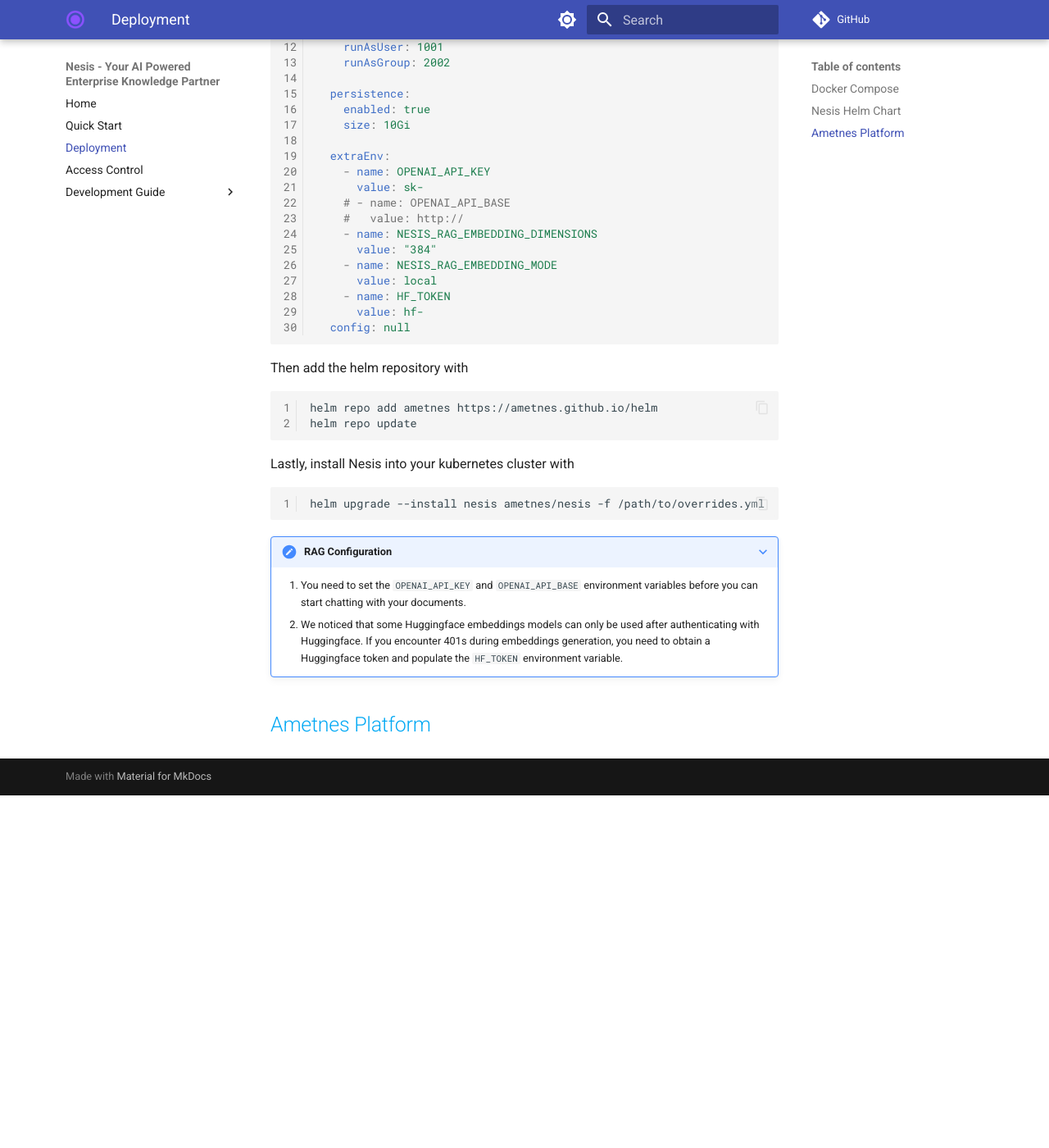
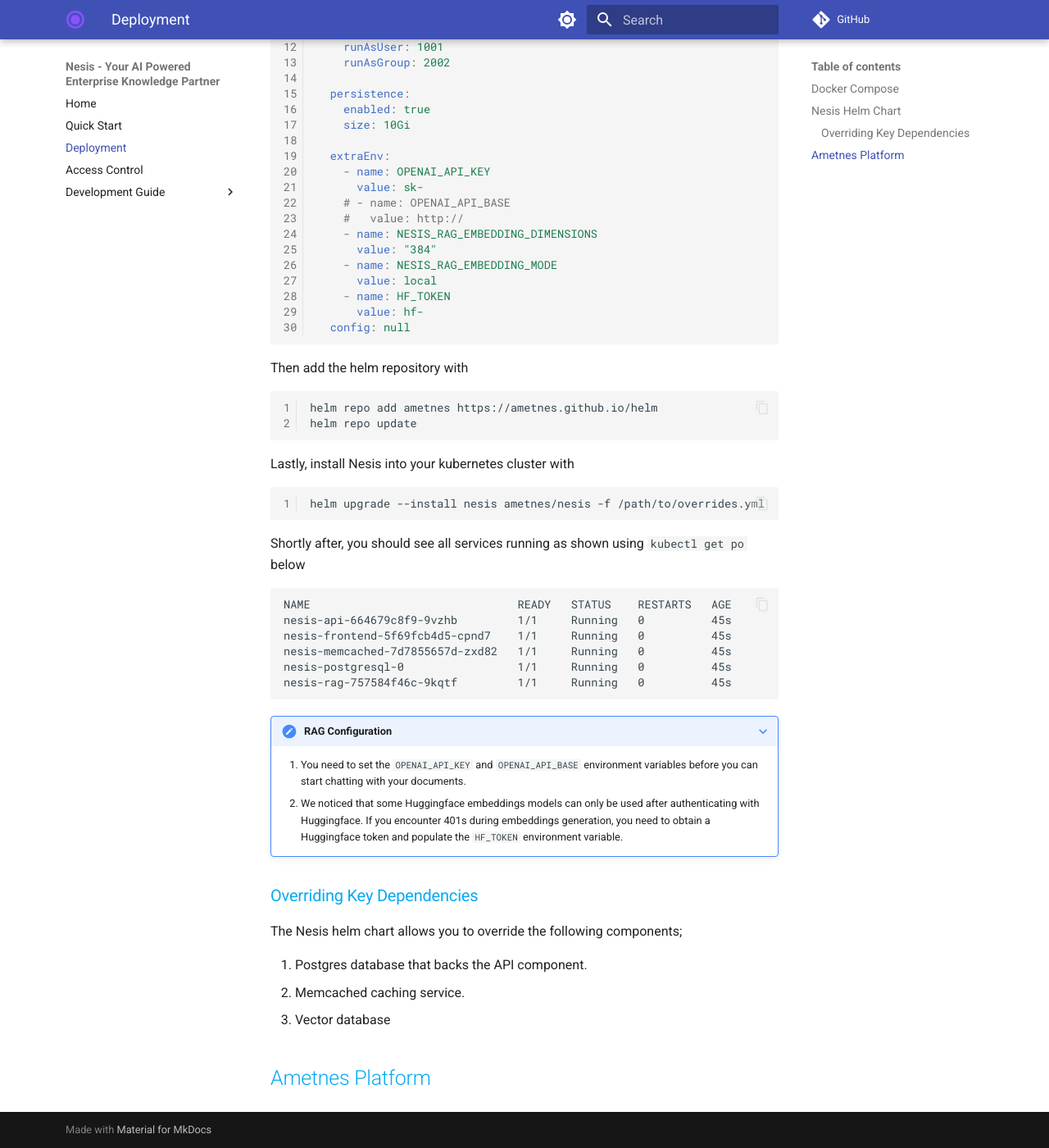
Before and after one commit to ametnes/nesis, an MkDocs documentation site: the page built from docs/src/deployment.md, in a window 1280 px wide and 1400 px high, scrolled down 744 px. Shown: the whole window at 82% size. Built offline with MkDocs 1.6.1 and Material for MkDocs 9.7.7, drawn with Linux system fonts in a browser that asks for light colours; comment, search, counter and statistics services are not loaded; before the commit the page ends 1714 px from its top, so only the background shows below that; some of the changed text lies outside the part shown.

Commit message:
Add overriding key components

````diff
--- a/docs/src/deployment.md
+++ b/docs/src/deployment.md
@@ -57,6 +56,16 @@
 helm upgrade --install nesis ametnes/nesis -f /path/to/overrides.yml
 ```
 
+Shortly after, you should see all services running as shown using `kubectl get po` below
+```commandline
+NAME                               READY   STATUS    RESTARTS   AGE
+nesis-api-664679c8f9-9vzhb         1/1     Running   0          45s
+nesis-frontend-5f69fcb4d5-cpnd7    1/1     Running   0          45s
+nesis-memcached-7d7855657d-zxd82   1/1     Running   0          45s
+nesis-postgresql-0                 1/1     Running   0          45s
+nesis-rag-757584f46c-9kqtf         1/1     Running   0          45s
+```
+
 ???+ note "RAG Configuration"
 
     1. You need to set the `OPENAI_API_KEY` and `OPENAI_API_BASE` environment variables before you can start chatting
@@ -65,6 +74,12 @@
     encounter 401s during embeddings generation, you need to obtain a Huggingface token and populate the `HF_TOKEN` environment
     variable.
 
+### Overriding Key Dependencies
 
+The Nesis helm chart allows you to override the following components;
+
+1. Postgres database that backs the API component.
+2. Memcached caching service.
+3. Vector database
 
 ## Ametnes Platform
````
Also changed, not shown: other parts of docs/src/deployment.md (+1 -2 lines).
